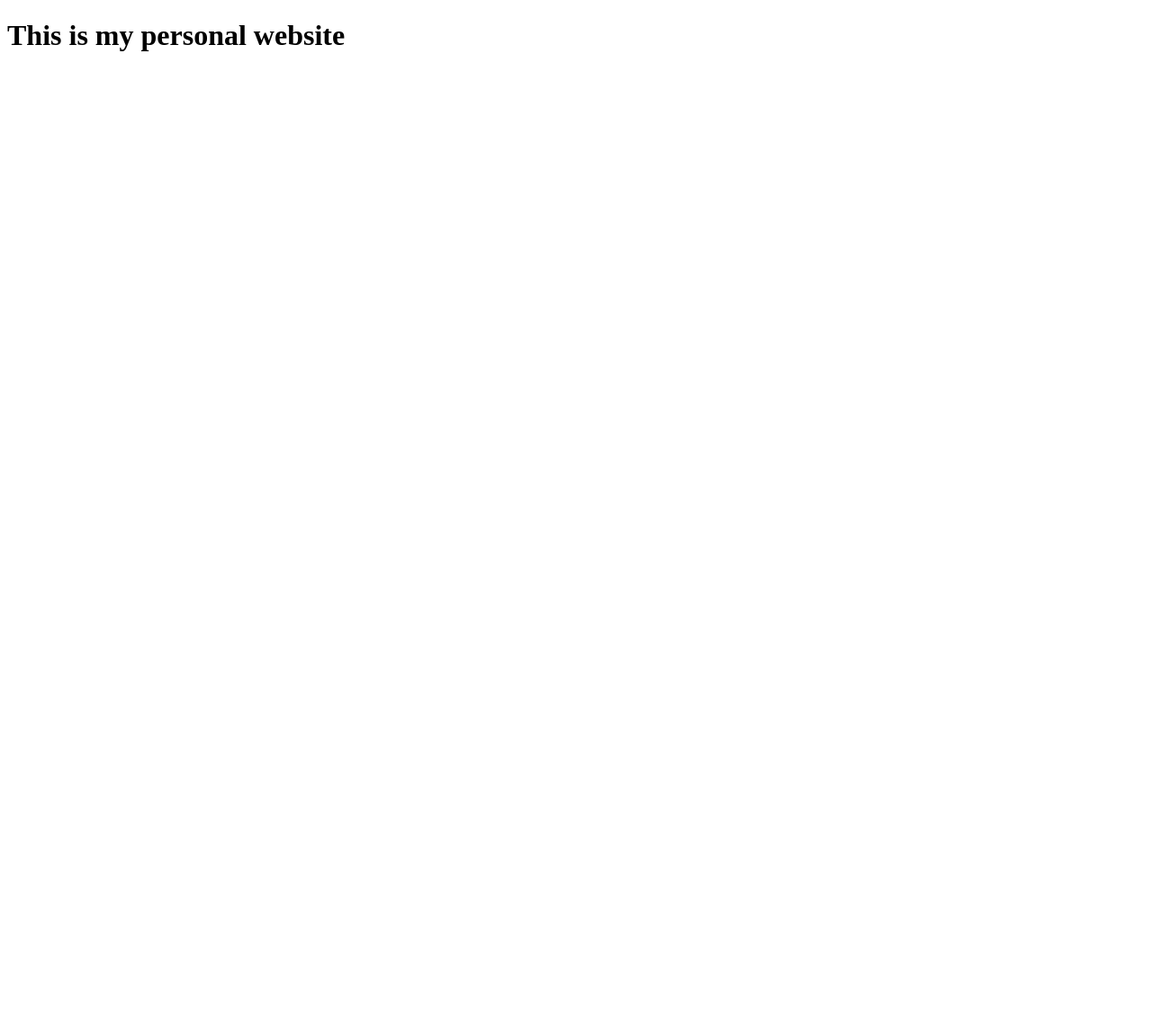
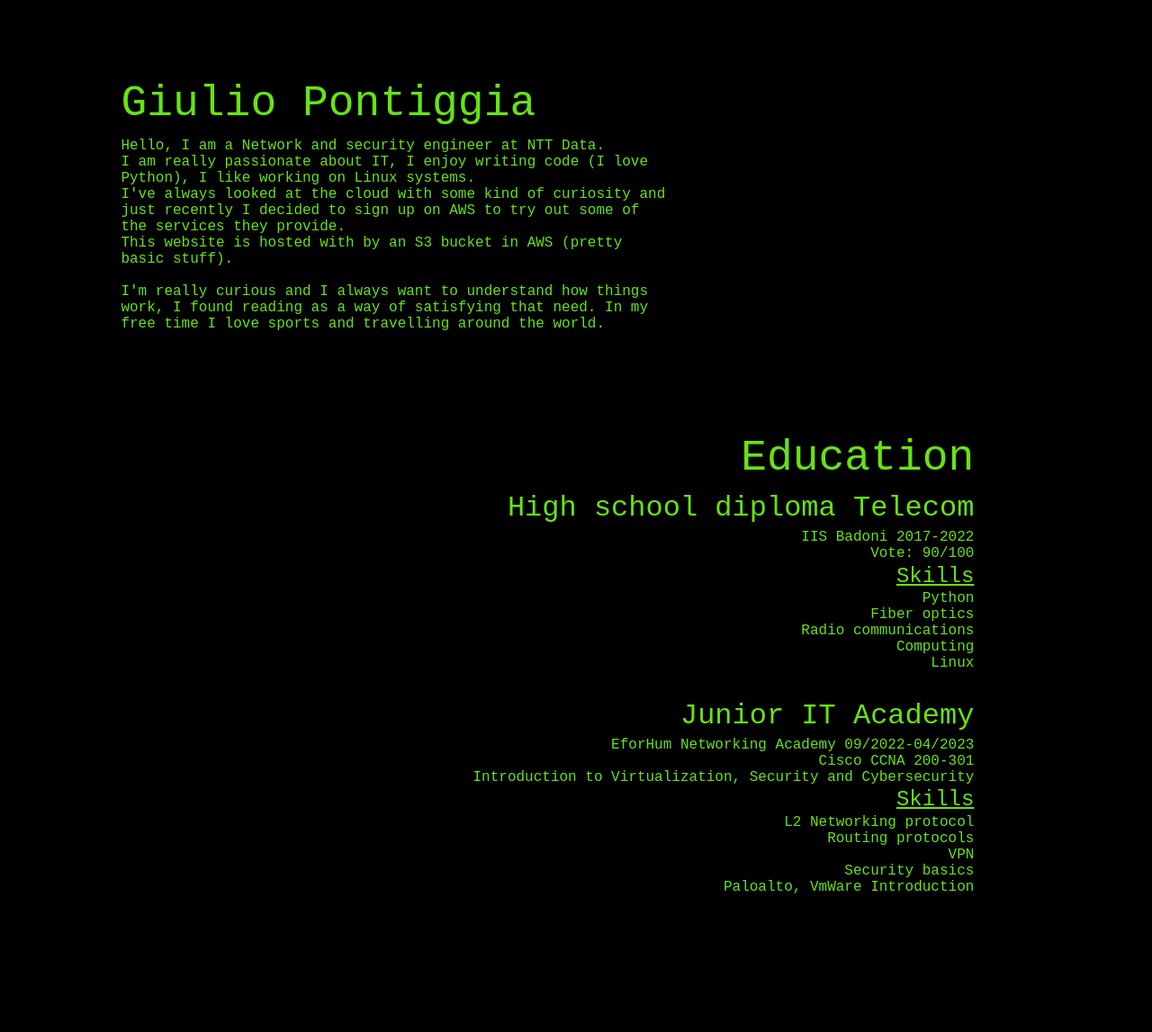
Before and after one commit to GiulioPontiggia/personal_website, a plain HTML site: page Home.html in a window 1280 px wide. Shown: the whole page at 90% size. Before the commit the page ends 800 px from the top, so only its background shows below. Drawn offline with Linux system fonts and the light colour scheme.

Commit message:
Added introduction and Education

```diff
--- a/Home.html
+++ b/Home.html
@@ -3,11 +3,74 @@
 <head>
     <meta charset="UTF-8">
     <meta name="viewport" content="width=device-width, initial-scale=1.0">
+    <link rel="stylesheet" href="style.css">
     <title>Giulio Pontiggia</title>
 </head>
-<body>
-    <div>
-        <h1>This is my personal website</h1>
+<body style="background-color: #000000;">
+    <!-- Presentation Box -->
+    <div class="even_box">
+        <!-- Name -->
+        <div class="text_features title">
+            Giulio Pontiggia
+        </div>
+        <!-- Presentation text -->
+         <div class="text_features text_in_box_even">
+            Hello, I am a Network and security engineer at NTT Data. <br>
+            I am really passionate about IT, I enjoy writing code (I love Python), I like working on Linux systems. <br>
+            I've always looked at the cloud with some kind of curiosity and just recently I decided to sign up on AWS
+            to try out some of the services they provide. <br>
+            This website is hosted with by an S3 bucket in AWS (pretty basic stuff). <br>
+            <br>
+            I'm really curious and I always want to understand how things work, I found reading as a way of satisfying
+            that need. In my free time I love sports and travelling around the world. <br>
+         </div>
     </div>
+
+    <!-- Education Box -->
+    <div class="text_features odd_box">
+        <div class="title">
+            Education
+        </div>
+        <!-- Badoni -->
+        <div class="subtitle">
+            High school diploma Telecom <br>
+        </div>
+        IIS Badoni 2017-2022 <br>
+        Vote: 90/100
+        <!-- Skills -->
+        <div style="padding-bottom: 3%;">
+            <div class="third_subtitle">
+                <u>Skills</u>
+            </div>
+            Python <br>
+            Fiber optics <br>
+            Radio communications <br>
+            Computing <br>
+            Linux <br>
+        </div>
+        <!-- Junior IT Academy -->
+        <div class="subtitle">
+            Junior IT Academy
+        </div>
+        EforHum Networking Academy 09/2022-04/2023 <br>
+        Cisco CCNA 200-301 <br>
+        Introduction to Virtualization, Security and Cybersecurity
+        <div class="third_subtitle">
+            <u>Skills</u>
+        </div style="padding-bottom: 3%">
+            L2 Networking protocol <br>
+            Routing protocols <br>
+            VPN <br>
+            Security basics <br>
+            Paloalto, VmWare Introduction <br>
+        </div>
+    </div>
+
+    <!-- Certifications -->
+    <div class="even_box">
+        <div class="title"></div>
+
+    </div>
+
 </body>
 </html>
--- /dev/null
+++ b/style.css
@@ -0,0 +1,47 @@
+.text_features {
+    color: #66e313;
+    font-family: "Courier New", Courier, "Lucida Console", "DejaVu Sans Mono", monospace;
+}
+
+.title {
+    font-size: 3em;
+    padding-bottom: 1%;
+}
+
+.subtitle {
+    font-size: 2em;
+    padding-bottom: 0.5%;
+}
+
+.third_subtitle {
+    font-size: 1.5em;
+    padding-bottom: 0.25%;
+    padding-top: 0.25%;
+}
+
+.even_box {
+    background-color: #000000;
+    height: 35%;
+    width: 80%;
+    padding-top: 2%;
+    padding-bottom: 2%;
+    padding-left: 5%;
+    margin-top: 5%;
+    margin-left: 5%;
+}
+
+.odd_box {
+    text-align: right;
+    background-color: #000000;
+    height: 35%;
+    width: 80%;
+    padding-top: 2%;
+    padding-bottom: 2%;
+    padding-right: 5%;
+    margin-top: 5%;
+    margin-left: 5%;
+}
+
+.text_in_box_even {
+    margin-right: 40%;
+}
```
